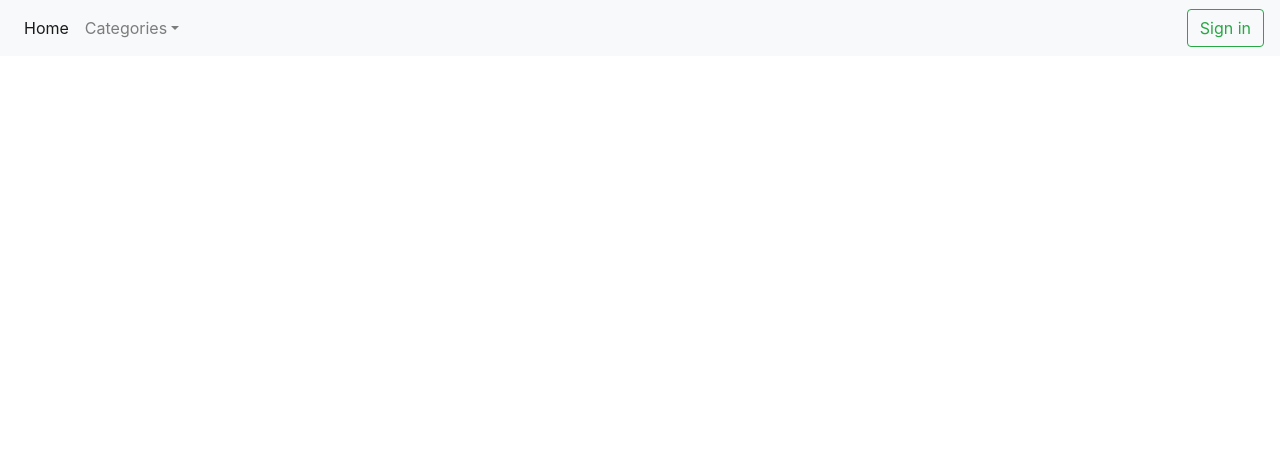
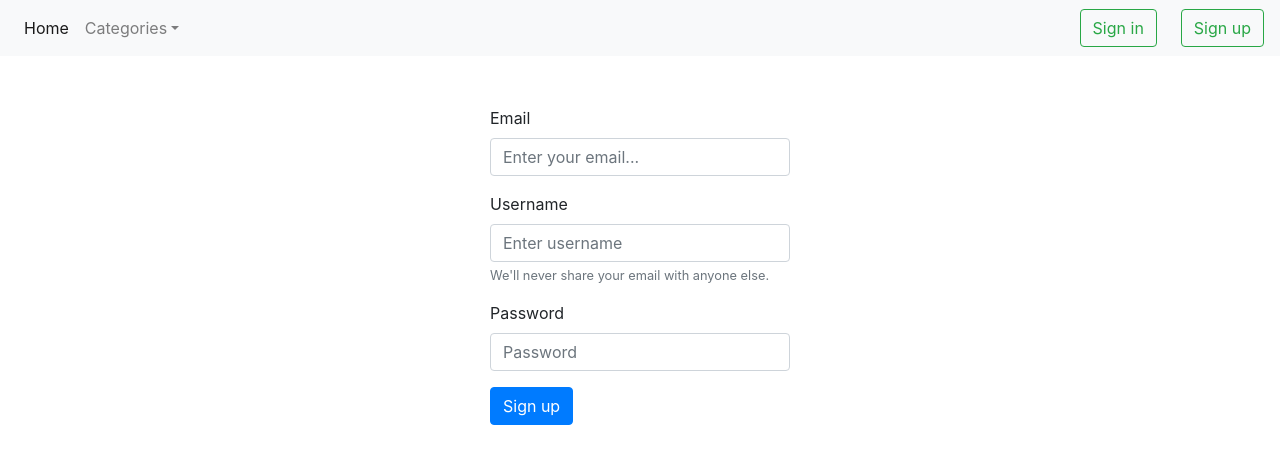
Before and after one commit to oscar-nguyen-goldenowl/manage-cart, a React (Create React App) app: page /signup in a window 1280 px wide. Shown: the top 464 px of the page. Built offline with nearby package versions, Linux system fonts and the light colour scheme.

Commit message:
add SignIn and SignUp page

```diff
--- a/src/App.js
+++ b/src/App.js
@@ -4,6 +4,8 @@
 import Navigation from './containers/Navigation';
 import ProductCategory from './containers/ProductCategory';
 import Loading from './components/loading';
+import Signin from './components/signin';
+import Signup from './components/signup';
 
 
 
@@ -16,6 +18,8 @@
           <Loading/>
           <Route exact path="/" component={Home}/>
           <Route exact path="/products/:slug" component={ProductCategory}/>
+          <Route exact path="/signin" component={Signin}/>
+          <Route exact path="/signup" component={Signup}/>
         </Router>
       </Fragment>
     );
--- /dev/null
+++ b/src/components/signin/index.js
@@ -0,0 +1,27 @@
+import React from 'react';
+import "./signin.css";
+
+const index = () => {
+    return (
+       <div className="signin">
+          <form>
+                <div className="form-group">
+                    <label htmlFor="exampleInputEmail1">Username</label>
+                    <input type="text" className="form-control" id="exampleInputEmail1" aria-describedby="emailHelp" placeholder="Enter username" />
+                    <small id="emailHelp" className="form-text text-muted">We'll never share your email with anyone else.</small>
+                </div>
+                <div className="form-group">
+                    <label htmlFor="exampleInputPassword1">Password</label>
+                    <input type="password" className="form-control" id="exampleInputPassword1" placeholder="Password" />
+                </div>
+                <div className="form-check">
+                    <input type="checkbox" className="form-check-input" id="exampleCheck1" />
+                    <label className="form-check-label" htmlFor="exampleCheck1">Check me out</label>
+                </div>
+                <button type="submit" className="btn btn-primary">Sign in</button>
+            </form>
+       </div>
+    );
+};
+
+export default index;
--- /dev/null
+++ b/src/components/signin/signin.css
@@ -0,0 +1,4 @@
+.signin{
+    width: 300px;
+    margin: 50px auto;
+}
--- /dev/null
+++ b/src/components/signup/index.js
@@ -0,0 +1,27 @@
+import React from 'react';
+import './signup.css'
+
+const index = () => {
+    return (
+        <div className="signup">
+            <form>
+                <div className="form-group">
+                    <label htmlFor="exampleInputPassword1">Email</label>
+                    <input type="email" className="form-control" id="exampleInputPassword1" placeholder="Enter your email..." />
+                </div>
+                <div className="form-group">
+                    <label htmlFor="exampleInputEmail1">Username</label>
+                    <input type="text" className="form-control" id="exampleInputEmail1" aria-describedby="emailHelp" placeholder="Enter username" />
+                    <small id="emailHelp" className="form-text text-muted">We'll never share your email with anyone else.</small>
+                </div>
+                <div className="form-group">
+                    <label htmlFor="exampleInputPassword1">Password</label>
+                    <input type="password" className="form-control" id="exampleInputPassword1" placeholder="Password" />
+                </div>
+                <button type="submit" className="btn btn-primary">Sign up</button>
+            </form>
+        </div>
+    );
+};
+
+export default index;
--- /dev/null
+++ b/src/components/signup/signup.css
@@ -0,0 +1,4 @@
+.signup{
+    width: 300px;
+    margin: 50px auto;
+}
--- a/src/containers/Navigation.js
+++ b/src/containers/Navigation.js
@@ -29,7 +29,8 @@
                         </li>
                     </ul>
                     <div className="form-inline my-2 my-lg-0">
-                        <button className="btn btn-outline-success my-2 my-sm-0" type="submit">Sign in</button>
+                        <Link to="/signin" className="btn btn-outline-success my-2 my-sm-0" >Sign in</Link>
+                        <Link to="/signup" className="btn btn-outline-success my-2 my-sm-0 ml-4" >Sign up</Link>
                     </div>
                 </div>
             </nav>
```
